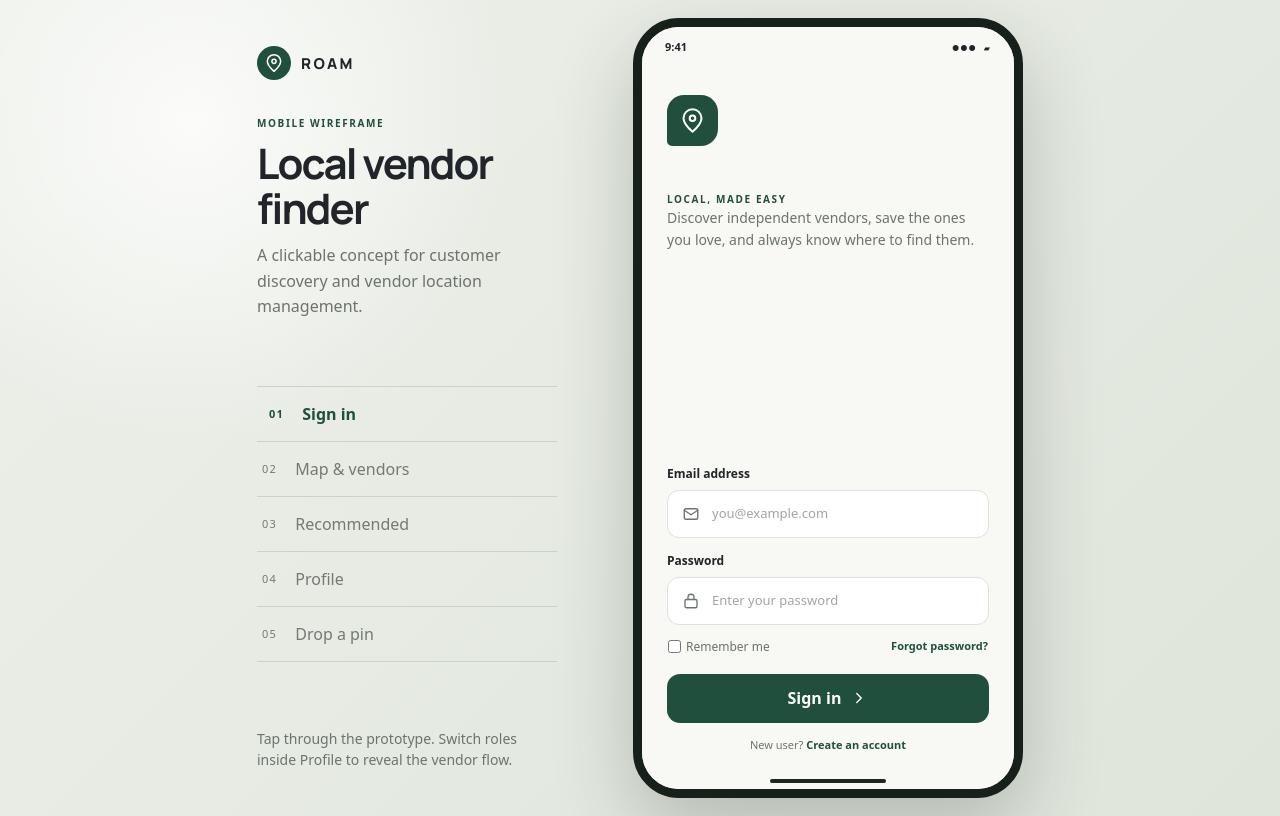
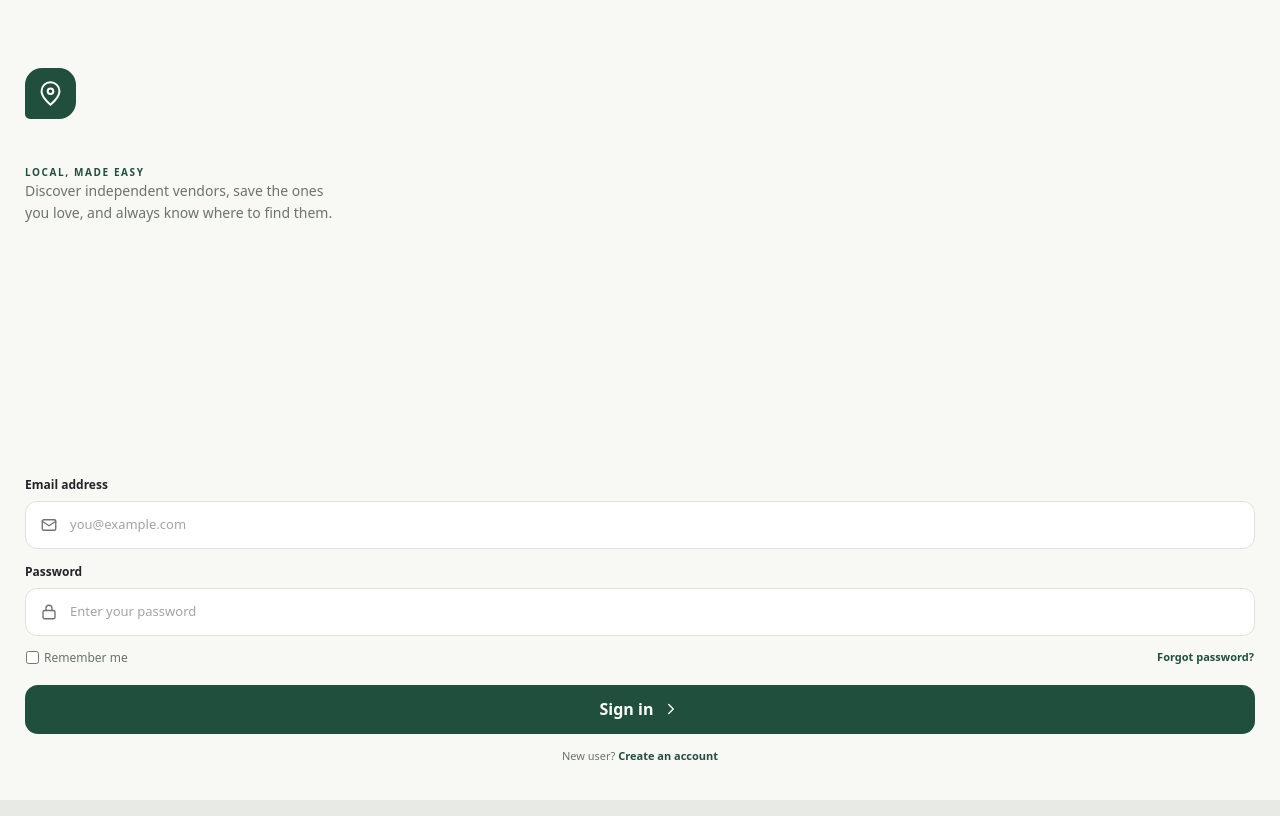
Before and after one commit to bellao314/bella-web-tech-project, a React (Vite) app in the folder app/: page / in a window 1280 px wide. Built offline with nearby package versions, Linux system fonts and the light colour scheme.

Commit message:
update map view and added vendor info page

```diff
--- a/app/index.html
+++ b/app/index.html
@@ -1,18 +1,3 @@
-<!--
-Copyright 2024 Google LLC
-
-Licensed under the Apache License, Version 2.0 (the "License");
-you may not use this file except in compliance with the License.
-You may obtain a copy of the License at
-
-    https://www.apache.org/licenses/LICENSE-2.0
-
-Unless required by applicable law or agreed to in writing, software
-distributed under the License is distributed on an "AS IS" BASIS,
-WITHOUT WARRANTIES OR CONDITIONS OF ANY KIND, either express or implied.
-See the License for the specific language governing permissions and
-limitations under the License.
- -->
 <!doctype html>
 <html lang="en">
   <head>
@@ -20,20 +5,7 @@ limitations under the License.
     <meta
       name="viewport"
       content="width=device-width, initial-scale=1.0, user-scalable=no" />
-    <title>Google Maps with React Codelab</title>
-    <meta
-      name="description"
-      content="Google Maps with React Codelab" />
-    <style>
-      body {
-        margin: 0;
-        font-family: sans-serif;
-      }
-      #app {
-        width: 100vw;
-        height: 100vh;
-      }
-    </style>
+    <title>Mobile Vendor Finder</title>
   </head>
   <body>
     <div id="root"></div>
--- a/app/src/App.jsx
+++ b/app/src/App.jsx
@@ -1,38 +1,28 @@
-import { NavLink, Outlet, Route, Routes, useLocation } from "react-router-dom"
-import Icon from "./components/Icon"
+import { Outlet, Route, Routes, useLocation } from "react-router-dom"
 import BottomNav from "./components/BottomNav"
 import LoginPage from "./pages/LoginPage"
 import MapPage from "./pages/MapPage"
 import RecommendedPage from "./pages/RecommendedPage"
 import ProfilePage from "./pages/ProfilePage"
 import PinPage from "./pages/PinPage"
+import VendorInfoPage from "./pages/VendorInfoPage";
 
-const navigation = [
-  { path: "/", label: "Sign in", number: "01", end: true },
-  { path: "/map", label: "Map & vendors", number: "02" },
-  { path: "/recommended", label: "Recommended", number: "03" },
-  { path: "/profile", label: "Profile", number: "04" },
-  { path: "/pin", label: "Drop a pin", number: "05" },
-]
+// const navigation = [
+//   { path: "/", label: "Sign in", number: "01", end: true },
+//   { path: "/map", label: "Map & vendors", number: "02" },
+//   { path: "/recommended", label: "Recommended", number: "03" },
+//   { path: "/profile", label: "Profile", number: "04" },
+//   { path: "/pin", label: "Drop a pin", number: "05" },
+// ]
 
 function AppLayout() {
   const { pathname } = useLocation()
-  const showNav = ["/map", "/recommended", "/profile"].includes(pathname)
+  const showNav = ["/map", "/recommended", "/profile", "/vendor"].includes(pathname)
 
   return (
     <div className="prototype-shell">
-      <aside className="prototype-notes">
-        <div className="brand-lockup"><span><Icon name="pin" size={20} /></span> ROAM</div>
-        <div><p className="eyebrow">MOBILE WIREFRAME</p><h1>Local vendor finder</h1><p>A clickable concept for customer discovery and vendor location management.</p></div>
-        <ol>{navigation.map(({ path, label, number, end }) => <li key={path}><NavLink to={path} end={end}><span>{number}</span> {label}</NavLink></li>)}</ol>
-        <small>Tap through the prototype. Switch roles inside Profile to reveal the vendor flow.</small>
-      </aside>
-      <div className="phone-frame">
-        <div className="status-bar"><span>9:41</span><div><span>●●●</span><span>▰</span></div></div>
-        <div className="phone-content"><Outlet /></div>
+        <div className="content"><Outlet /></div>
         {showNav && <BottomNav />}
-        <div className="home-indicator" />
-      </div>
     </div>
   )
 }
@@ -46,6 +36,7 @@ export default function App() {
         <Route path="recommended" element={<RecommendedPage />} />
         <Route path="profile" element={<ProfilePage />} />
         <Route path="pin" element={<PinPage />} />
+        <Route path="vendor" element={<VendorInfoPage />} />
       </Route>
     </Routes>
   )
--- a/app/src/components/MapArtwork.jsx
+++ /dev/null
@@ -1,2 +0,0 @@
-import Icon from "./Icon"
-export default function MapArtwork({ placing = false }) { return <div className={placing ? "map-artwork placing" : "map-artwork"}><div className="water" /><div className="road road-one" /><div className="road road-two" /><div className="road road-three" /><span className="map-label label-one">RIVER MARKET</span><span className="map-label label-two">OAK STREET</span>{placing ? <div className="target-pin"><span /><Icon name="pin" size={40} /></div> : <><button className="map-pin pin-a">A</button><button className="map-pin pin-b">B</button><button className="map-pin pin-c">C</button><button className="map-pin pin-d">D</button></>}</div> }
--- a/app/src/map-view.jsx
+++ b/app/src/components/MapView.jsx
@@ -26,7 +26,7 @@ import {
 
 import {MarkerClusterer} from '@googlemaps/markerclusterer';
 
-import {Circle} from './components/circle';
+import {Circle} from './circle';
 
 const locations = [
   {key: 'operaHouse', location: { lat: -33.8567844, lng: 151.213108  }},
--- a/app/src/index.css
+++ b/app/src/index.css
@@ -44,21 +44,7 @@ button:focus-visible, input:focus-visible { outline: 3px solid rgba(33, 79, 61,
 .prototype-notes li a.active { color: var(--forest); font-weight: 700; padding-left: 12px; }
 .prototype-notes small { color: var(--muted); line-height: 1.5; }
 
-.phone-frame {
-  width: 390px;
-  height: 812px;
-  flex: 0 0 auto;
-  position: relative;
-  overflow: hidden;
-  border: 9px solid #18201b;
-  border-radius: 46px;
-  background: var(--paper);
-  box-shadow: 0 32px 80px rgba(35, 48, 39, .24), 0 0 0 1px rgba(255,255,255,.25) inset;
-}
-.status-bar { height: 33px; position: absolute; z-index: 30; top: 0; left: 0; right: 0; display: flex; justify-content: space-between; align-items: center; padding: 8px 23px 0; font-size: 11px; font-weight: 700; pointer-events: none; }
-.status-bar div { display: flex; align-items: center; gap: 7px; font-size: 8px; letter-spacing: 1px; }
-.phone-content { position: absolute; inset: 0; overflow: hidden; }
-.home-indicator { position: absolute; z-index: 40; bottom: 6px; left: 50%; width: 116px; height: 4px; transform: translateX(-50%); border-radius: 9px; background: var(--ink); }
+.content { position: absolute; inset: 0; overflow: hidden; }
 
 .page, .login-screen { height: 100%; padding-top: 33px; background: var(--paper); }
 .scroll-page { overflow-y: auto; padding-bottom: 100px; scrollbar-width: none; }
--- a/app/src/pages/MapPage.jsx
+++ b/app/src/pages/MapPage.jsx
@@ -1,7 +1,7 @@
 import { useState } from "react"
 import { useNavigate } from "react-router-dom"
 import Icon from "../components/Icon"
-import MapArtwork from "../components/MapArtwork"
+import MapView from "../components/MapView"
 import SearchBar from "../components/SearchBar"
 import { vendors } from "../data/vendors"
 
@@ -10,10 +10,26 @@ export default function MapPage() {
   const navigate = useNavigate()
   return <main className="page map-page">
     <header className="page-header overlay-header"><div><p className="eyebrow">GOOD MORNING</p><h2>Explore nearby</h2></div><button className="avatar-button" onClick={() => navigate("/profile")}>ML</button></header>
-    <div className="map-search"><SearchBar placeholder="Search vendors or categories" /></div><MapArtwork />
-    <button className="location-button" aria-label="Use my location"><Icon name="location" size={20} /></button>
+    <div className="map-search"><SearchBar placeholder="Search vendors or categories" /></div><MapView />
     <section className="vendor-sheet"><div className="sheet-handle" /><div className="sheet-title"><div><h3>Vendors in view</h3><p>4 places nearby</p></div><button className="filter-button">Filters <span>2</span></button></div>
-      <div className="vendor-list">{vendors.map((vendor, index) => <button key={vendor.marker} className={selected === vendor.marker ? "vendor-card selected" : "vendor-card"} onClick={() => setSelected(vendor.marker)}><div className="vendor-thumb">{vendor.marker}</div><div className="vendor-info"><div><h4>{vendor.name}</h4><span>★ {vendor.rating}</span></div><p>{vendor.type}</p><small><Icon name="pin" size={13} /> {vendor.distance} away · Open today</small></div>{index !== 1 && <Icon name="chevron" size={17} />}</button>)}</div>
+      <div className="vendor-list">
+        {vendors.map((vendor, index) =>
+        <button key={vendor.marker} className={selected === vendor.marker ? "vendor-card selected" : "vendor-card"} onClick={() => {
+          setSelected(vendor.marker)
+          navigate(`/vendor/${vendor.marker}`)
+        }}>
+          <div className="vendor-thumb">{vendor.marker}</div>
+          <div className="vendor-info">
+            <div>
+              <h4>{vendor.name}</h4>
+              <span>★ {vendor.rating}</span>
+            </div>
+            <p>{vendor.type}</p>
+            <small><Icon name="pin" size={13} /> {vendor.distance} away · Open today</small>
+          </div>
+          {index !== 1 && <Icon name="chevron" size={17} />}
+        </button>)}
+      </div>
     </section>
   </main>
 }
--- a/app/src/pages/PinPage.jsx
+++ b/app/src/pages/PinPage.jsx
@@ -1,11 +1,42 @@
 import { useState } from "react"
 import { useNavigate } from "react-router-dom"
 import Icon from "../components/Icon"
-import MapArtwork from "../components/MapArtwork"
+import MapView from "../components/MapView"
 import SearchBar from "../components/SearchBar"
 
 export default function PinPage() {
   const [confirmed, setConfirmed] = useState(false)
   const navigate = useNavigate()
-  return <main className="page pin-page"><header className="pin-header"><button className="icon-button" onClick={() => navigate("/profile")}><Icon name="arrow" size={20} /></button><div><p className="eyebrow">VENDOR TOOLS</p><h2>Set your location</h2></div></header><div className="pin-search"><SearchBar placeholder="Search an address or place" /></div><MapArtwork placing /><section className="pin-sheet"><div className="sheet-handle" />{confirmed ? <div className="success-state"><span><Icon name="check" size={23} /></span><h3>Location updated</h3><p>Customers can now find Juniper Coffee at River Market.</p><button className="primary-button" onClick={() => navigate("/profile")}>Back to business profile</button></div> : <><p className="eyebrow">SELECTED LOCATION</p><h3>River Market</h3><p className="address">1122 NW River Street<br />Portland, OR 97209</p><div className="pin-tip"><Icon name="location" size={18} /><span>Drag the map to position the pin precisely.</span></div><button className="primary-button" onClick={() => setConfirmed(true)}>Confirm this location <Icon name="check" size={18} /></button></>}</section></main>
-}
+  return (
+  <main className="page pin-page">
+    <header className="pin-header">
+      <button className="icon-button" onClick={() => navigate("/profile")}>
+        <Icon name="arrow" size={20} />
+      </button>
+      <div>
+        <p className="eyebrow">VENDOR TOOLS</p>
+        <h2>Set your location</h2>
+      </div>
+    </header>
+    <div className="pin-search">
+      <SearchBar placeholder="Search an address or place" />
+    </div>
+    <MapView placing />
+    <section className="pin-sheet">
+      <div className="sheet-handle" />{confirmed ?
+      <div className="success-state">
+        <span><Icon name="check" size={23} /></span><h3>Location updated</h3>
+        <p>Customers can now find Juniper Coffee at River Market.</p>
+        <button className="primary-button" onClick={() => navigate("/profile")}>Back to business profile</button>
+      </div> : <>
+      <p className="eyebrow">SELECTED LOCATION</p>
+      <h3>River Market</h3>
+      <p className="address">1122 NW River Street<br />Portland, OR 97209</p>
+      <div className="pin-tip">
+        <Icon name="location" size={18} /><span>Drag the map to position the pin precisely.</span>
+      </div>
+      <button className="primary-button" onClick={() => setConfirmed(true)}>Confirm this location <Icon name="check" size={18} /></button>
+      </>}
+    </section>
+  </main>
+)}
```
Also changed, not shown: app/src/pages/VendorInfoPage.jsx (+17 -0 lines).
